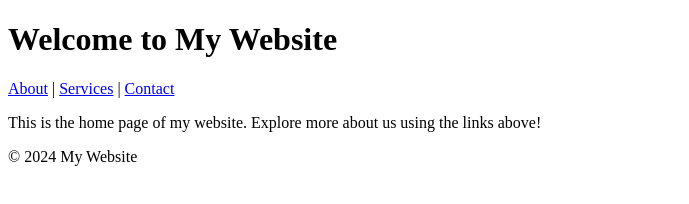
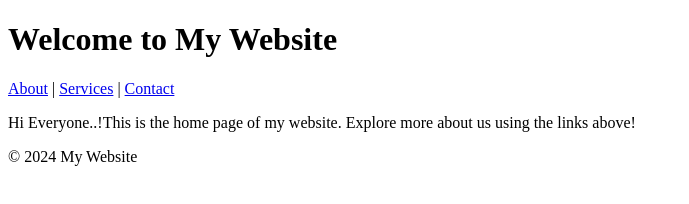
Before and after one commit to DhayaliniM/Dhaya---UST, a plain HTML site: page index.html in a window 1280 px wide. Shown: the whole page, without its empty margins (0-689 px from the left). Drawn offline with Linux system fonts and the light colour scheme.

Commit message:
Commit message

```diff
--- a/index.html
+++ b/index.html
@@ -15,7 +15,7 @@
     </nav>
   </header>
   <main>
-    <p>This is the home page of my website. Explore more about us using the links above!</p>
+    <p>Hi Everyone..!This is the home page of my website. Explore more about us using the links above!</p>
   </main>
   <footer>
     <p>&copy; 2024 My Website</p>
```
